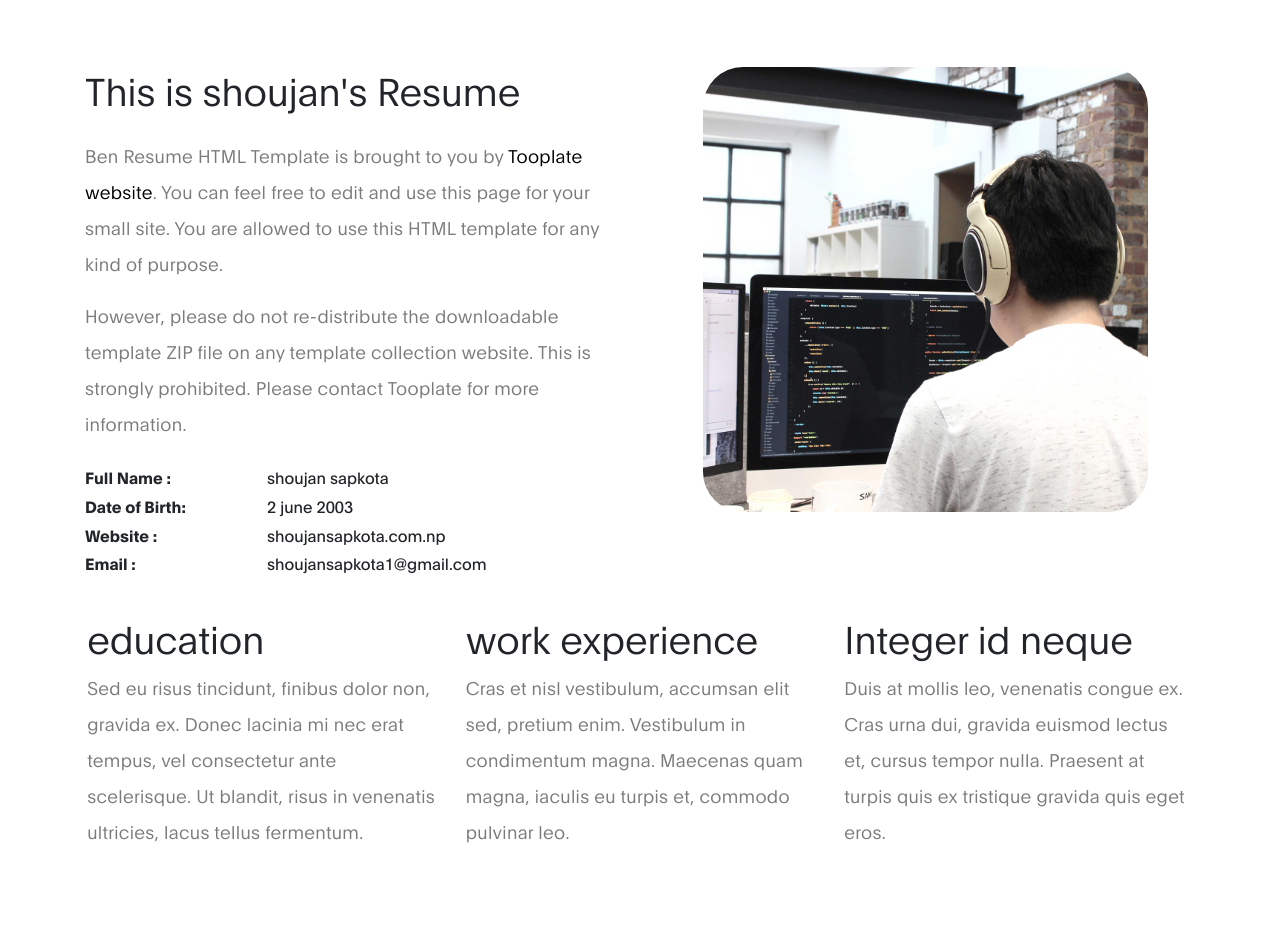
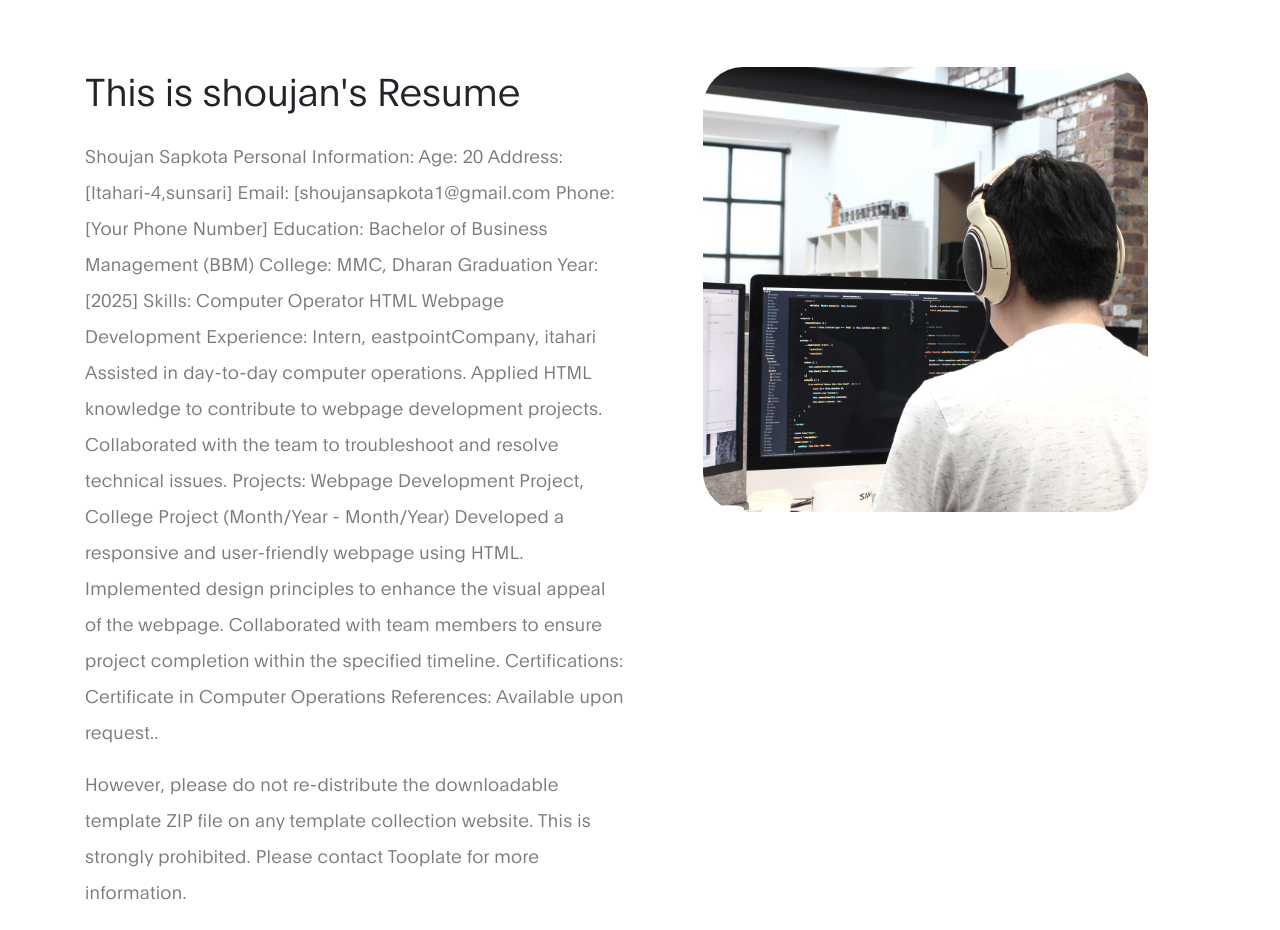
Before and after one commit to shoujan/shoujan-sapkota, a plain HTML site: page index.html in a window 1280 px wide. Shown: the part 820-1750 px from the top of the page. Drawn offline with Linux system fonts and the light colour scheme.

Commit message:
Update index.html

```diff
--- a/index.html
+++ b/index.html
@@ -100,7 +100,40 @@ https://www.tooplate.com/view/2120-ben-resume
                 <div class="col-lg-6 col-md-6 col-12">
                     <h3 class="mb-4">This is shoujan's Resume</h3>
 
-                    <p>Ben Resume HTML Template is brought to you by <a rel="nofollow" href="https://www.tooplate.com" target="_parent">Tooplate website</a>. You can feel free to edit and use this page for your small site. You are allowed to use this HTML template for any kind of purpose.</p>
+                    <p>Shoujan Sapkota
+Personal Information:
+
+Age: 20
+Address: [Itahari-4,sunsari]
+Email: [shoujansapkota1@gmail.com
+Phone: [Your Phone Number]
+Education:
+
+Bachelor of Business Management (BBM)
+College: MMC, Dharan
+Graduation Year: [2025]
+Skills:
+
+Computer Operator
+HTML
+Webpage Development
+Experience:
+Intern, eastpointCompany, itahari
+
+Assisted in day-to-day computer operations.
+Applied HTML knowledge to contribute to webpage development projects.
+Collaborated with the team to troubleshoot and resolve technical issues.
+Projects:
+Webpage Development Project, College Project (Month/Year - Month/Year)
+
+Developed a responsive and user-friendly webpage using HTML.
+Implemented design principles to enhance the visual appeal of the webpage.
+Collaborated with team members to ensure project completion within the specified timeline.
+Certifications:
+
+Certificate in Computer Operations
+References:
+Available upon request..</p>
 
                     <p>However, please do not re-distribute the downloadable template ZIP file on any template collection website. This is strongly prohibited. Please contact Tooplate for more information.</p>
 
```
